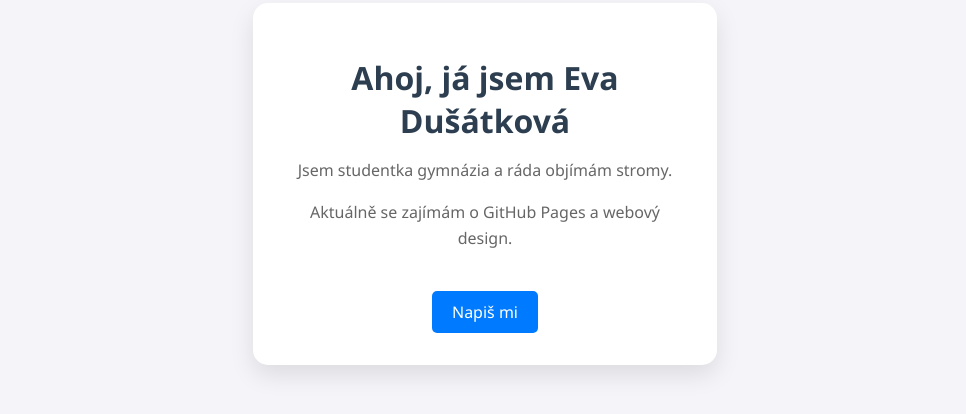
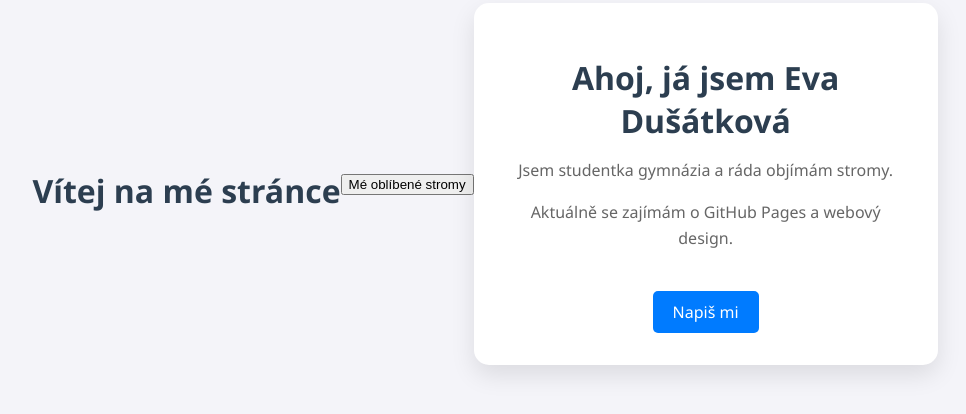
Before and after one commit to dusatkovaeva/dusatkova.hub.io, a plain HTML site: page index.html in a window 1280 px wide. Shown: the part 216-630 px from the top of the page, without its empty margins (155-1121 px from the left). Drawn offline with Linux system fonts and the light colour scheme.

Commit message:
Update index.html

```diff
--- a/index.html
+++ b/index.html
@@ -48,7 +48,21 @@
     </style>
 </head>
 <body>
+<!DOCTYPE html>
+<html>
+<head>
+<title>Moje stránka</title>
+</head>
+<body>
 
+<h1>Vítej na mé stránce</h1>
+
+<button onclick="location.href='stromy.html'">
+Mé oblíbené stromy
+</button>
+
+</body>
+</html>
     <div class="card">
         <h1>Ahoj, já jsem Eva Dušátková</h1>
 
```
